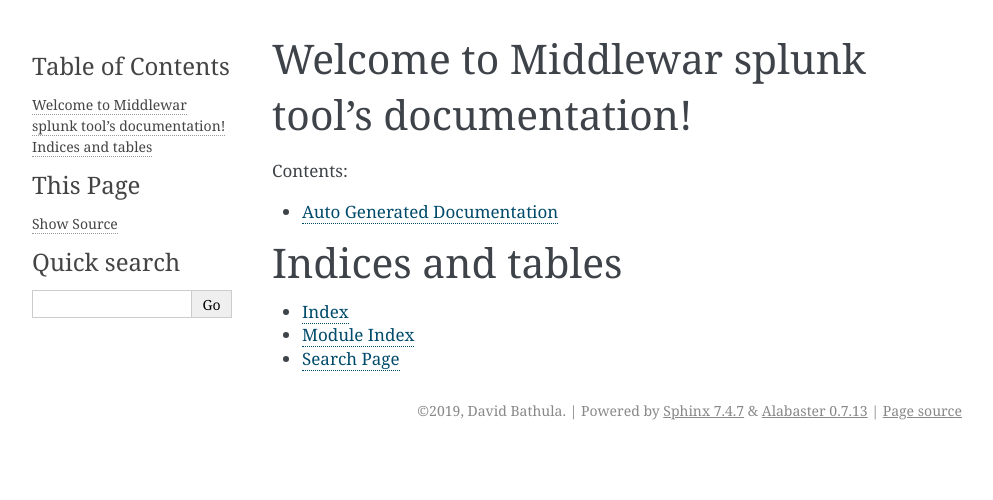
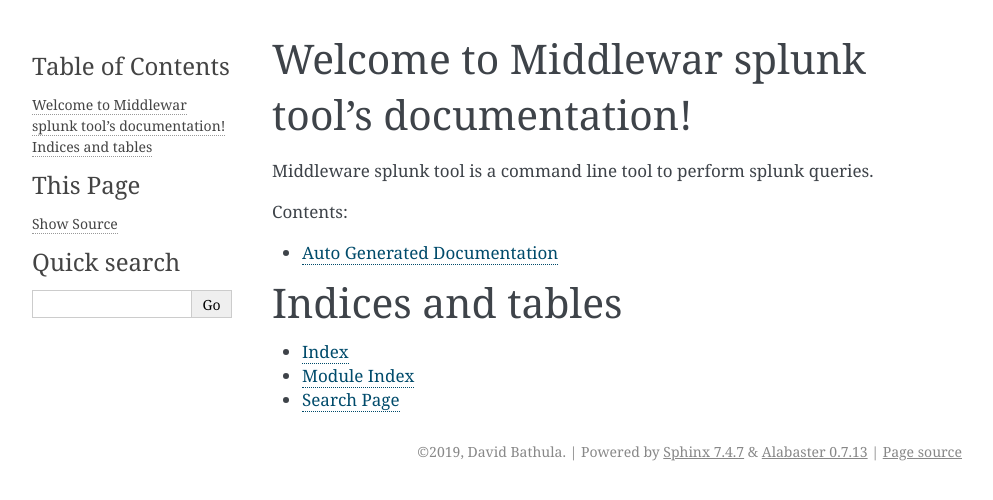
Before and after one commit to davrecw/updated_project, a Sphinx documentation site: the page built from docs/source/index.rst, in a window 1280 px wide. Shown: the top 500 px of the page, without its empty margins (148-1141 px from the left). Built offline with Sphinx 7.4.7, drawn with Linux system fonts in a browser that asks for light colours.

Commit message:
Added sphinx docs.

```diff
--- a/docs/source/index.rst
+++ b/docs/source/index.rst
@@ -5,6 +5,7 @@
 
 Welcome to Middlewar splunk tool's documentation!
 =================================================
+Middleware splunk tool is a command line tool to perform splunk queries.
 
 .. toctree::
    :maxdepth: 2
```
Also changed, not shown: 5 other files.
